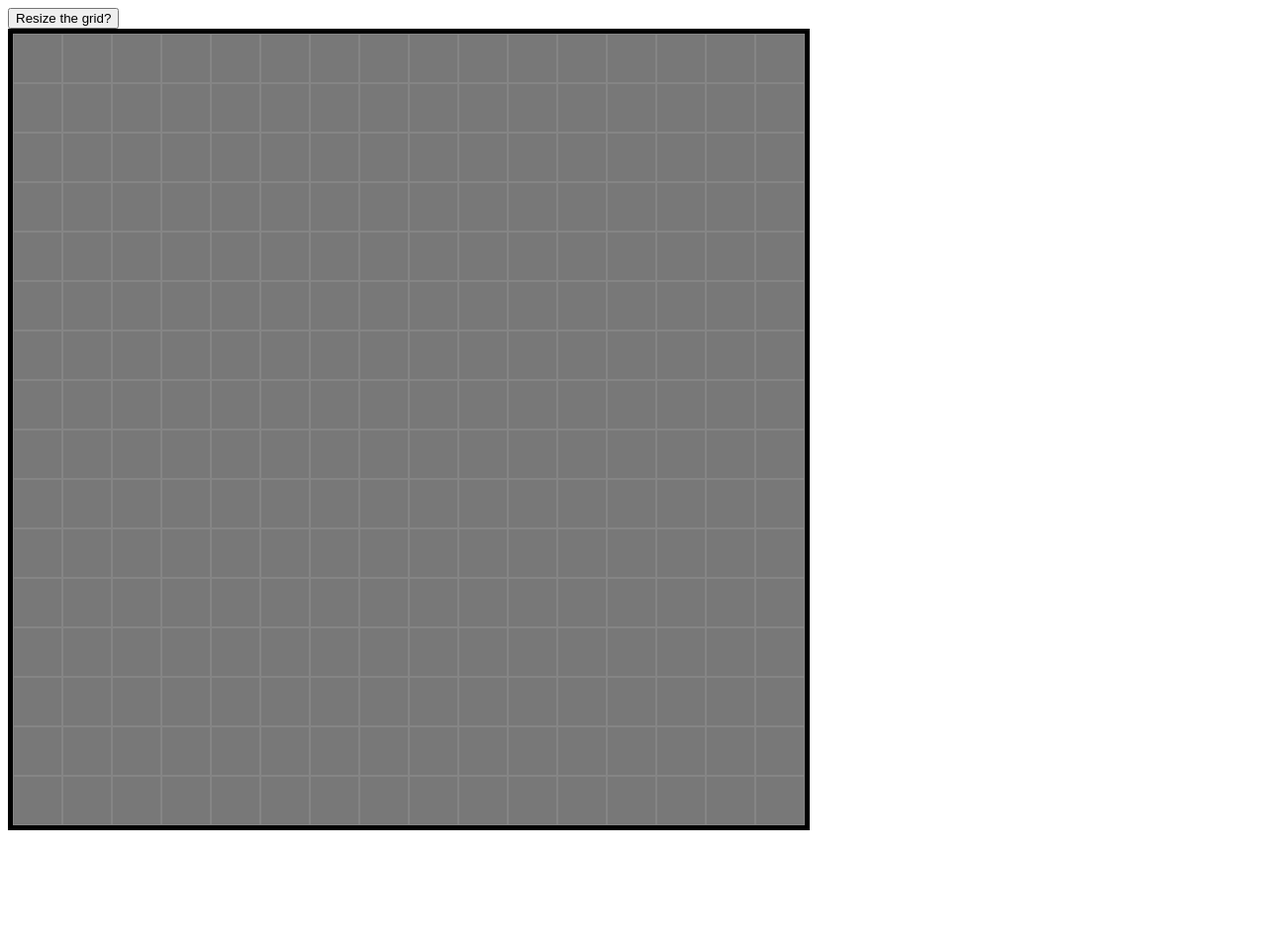
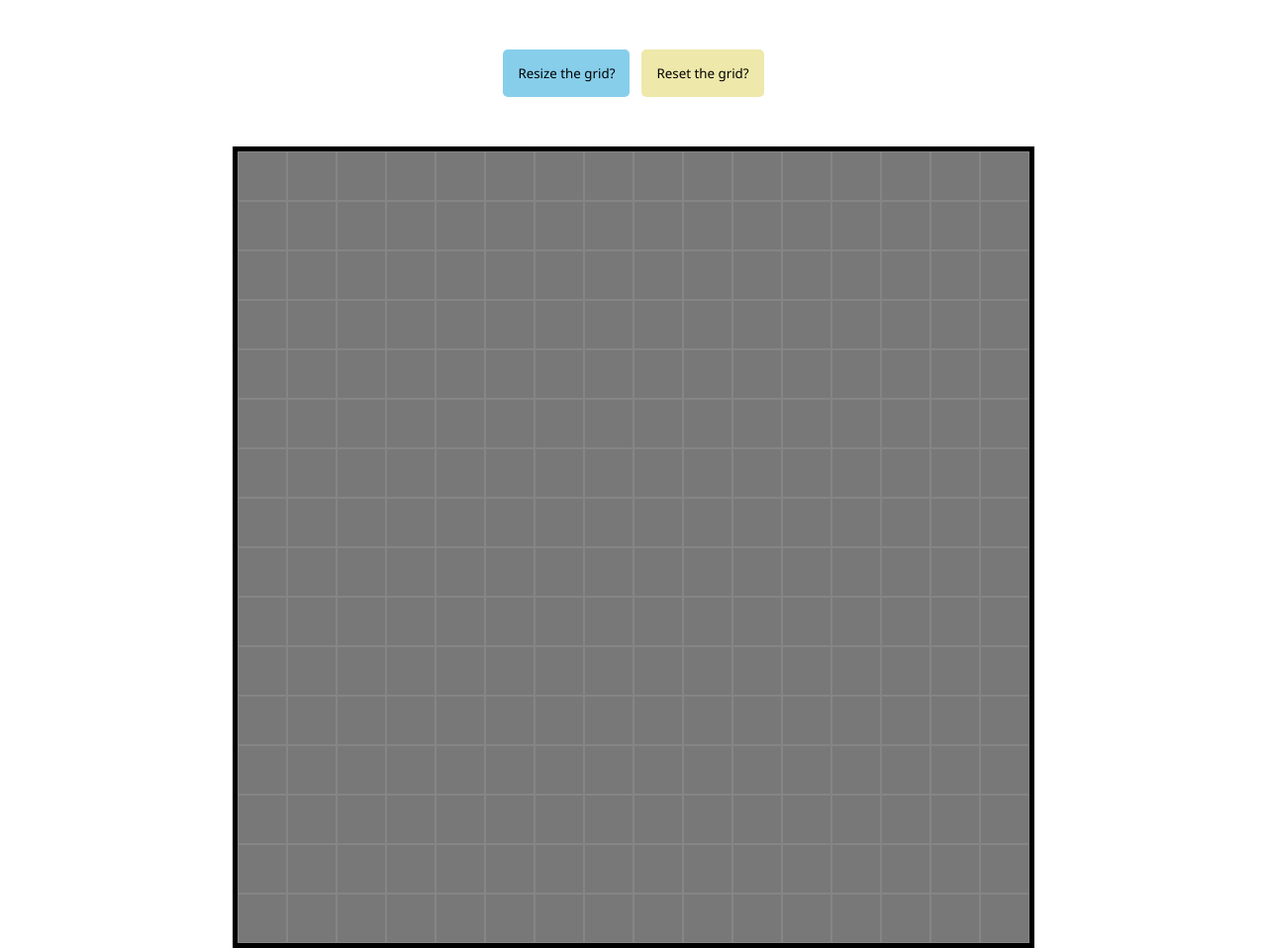
Before and after one commit to GreatDistances/OP-etch-a-sketch, a plain HTML site: page index.html in a window 1280 px wide. Shown: the whole page at 99% size. Before the commit the page ends 847 px from the top, so only its background shows below. Drawn offline with Linux system fonts and the light colour scheme.

Commit message:
Added grid reset button, minor styling updates

```diff
--- a/js-scripts.js
+++ b/js-scripts.js
@@ -2,9 +2,15 @@ const gridContainer = document.querySelector(".gridContainer");
 const gridSetter = document.querySelector(".gridSetter");
 
 const gridBtn = document.createElement("button");
+gridBtn.classList.add("btn-resize");
+
+const gridResetBtn = document.createElement("button");
+gridResetBtn.classList.add("btn-reset");
+
 //const clearGridBtn = document.createElement("button");
 
 gridSetter.append(gridBtn);
+gridSetter.append(gridResetBtn);
 //gridSetter.append(clearGridBtn);
 
 let gridWidth = 16;
@@ -48,6 +54,11 @@ gridBtn.addEventListener("click", () => {
   buildGrid(gridWidth);
 });
 
+gridResetBtn.textContent = "Reset the grid?"
+gridResetBtn.addEventListener("click", () => {
+  buildGrid(gridWidth);
+});
+
 //clearGridBtn.textContent = "Clear the grid?";
 //clearGridBtn.addEventListener("click", () => {
 // write code to loop thru each etchDiv and reset style
--- a/styles.css
+++ b/styles.css
@@ -1,8 +1,32 @@
+
 * {
+    font-family:'Segoe UI', Tahoma, Geneva, Verdana, sans-serif
+}
 
+.gridSetter {
+    display: flex;
+    gap: 12px;
+    align-items: center;
+    justify-content: center;
+    margin-top: 50px;
+    margin-bottom: 50px;
+}
+.btn-resize {
+    padding: 15px;
+   border: none;
+   background-color: skyblue;
+    border-radius: 5px;
+}
+
+.btn-reset {
+    padding: 15px;
+    border: none;
+    background-color: palegoldenrod;
+    border-radius: 5px;
 }
 
 .gridContainer {
+    margin: 0 auto;
     width: 800px;
     height: 800px;
     border: 5px solid black;
```
